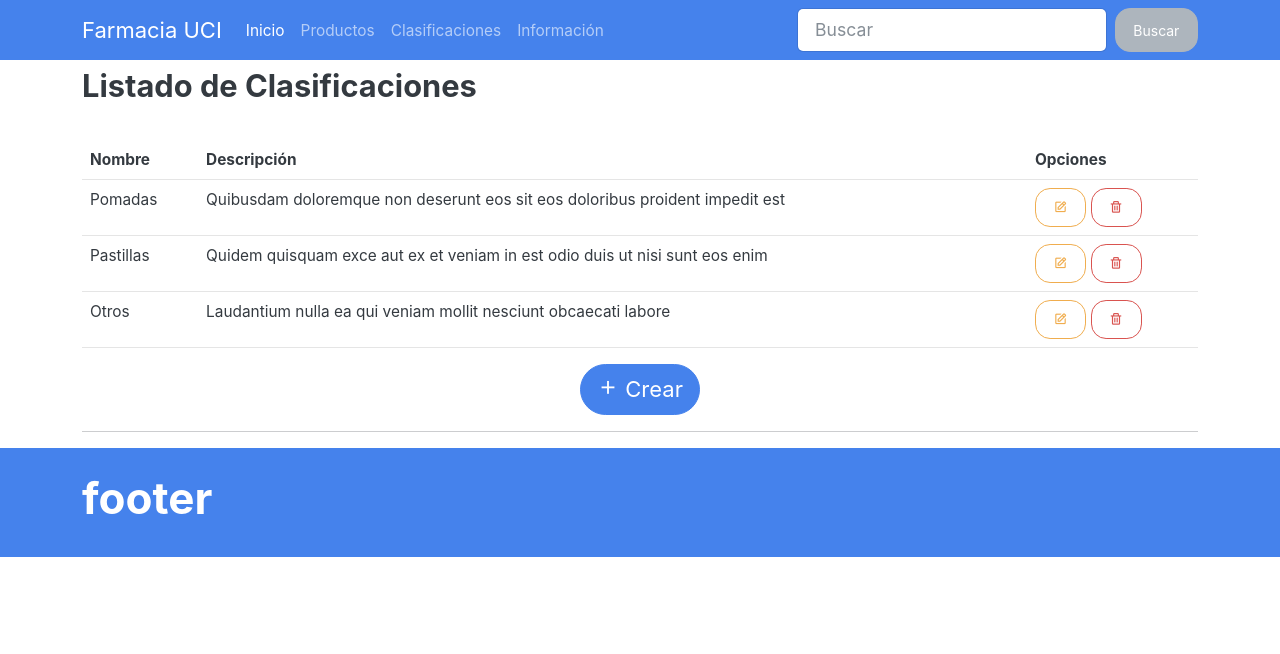
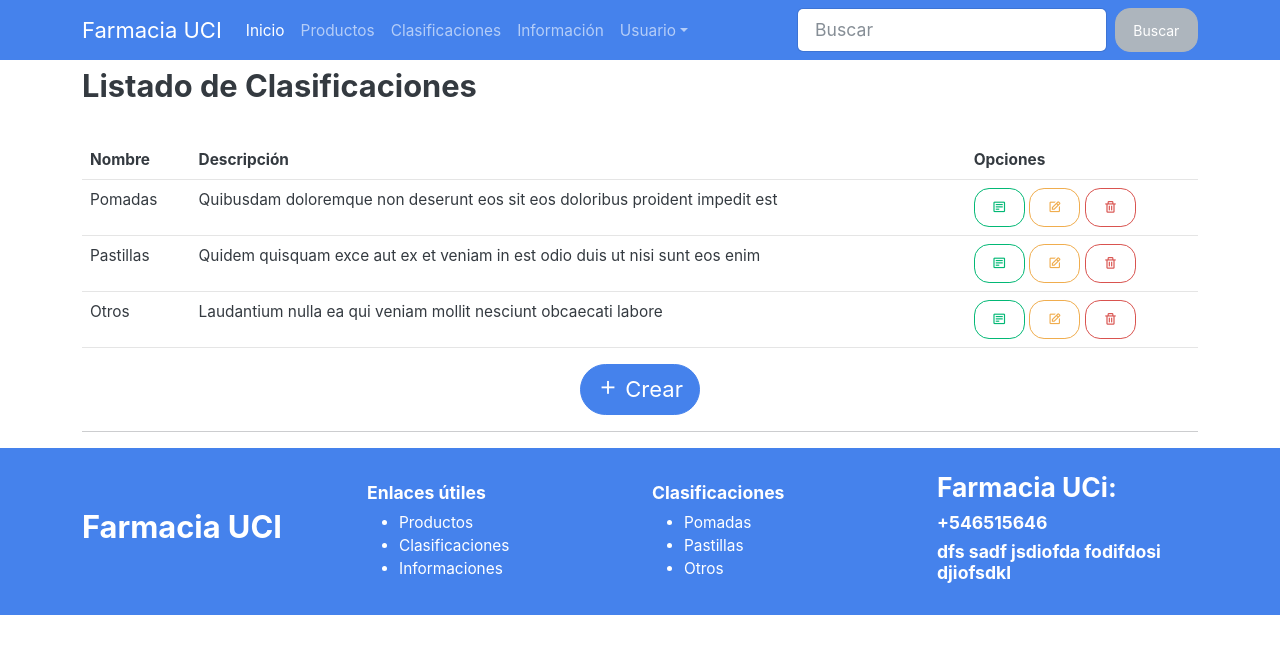
Before and after one commit to gveitia13/farmacia, a Django app: page /listar-clasificacion/ in a window 1280 px wide. Shown: the top 654 px of the page. Run offline with Django 4.2, Linux system fonts and the light colour scheme; data comes from the database, SQL or seed files in the repository; both versions use the stored data as it was after the commit; some libraries are stand-ins or nearby versions.

Commit message:
filter category and login and logout

```diff
--- a/app_core/urls.py
+++ b/app_core/urls.py
@@ -1,6 +1,7 @@
 from django.urls import path
 
-from app_core.views.categoria import CrearCategoria, ActualizarCategoria, ListarCategoria, EliminarCategoria
+from app_core.views.categoria import CrearCategoria, ActualizarCategoria, ListarCategoria, EliminarCategoria, \
+    FiltrarCategoria
 from app_core.views.farmacia import IndexView, CrearFarmacia, EliminarFarmacia, EditarFarmacia
 from app_core.views.producto import CrearProducto, ListarProducto, EditarProducto, EliminarProducto
 
@@ -12,6 +13,7 @@ urlpatterns = [
     path('editar-clasificacion/<int:pk>/', ActualizarCategoria.as_view(), name='categoria-editar'),
     path('eliminar-clasificacion/<int:pk>/', EliminarCategoria.as_view(), name='categoria-eliminar'),
     path('listar-clasificacion/', ListarCategoria.as_view(), name='categoria-list'),
+    path('filtrar-clasificacion/<int:pk>/', FiltrarCategoria.as_view(), name='categoria-filter'),
     # Producto
     path('crear-producto/', CrearProducto.as_view(), name='producto-crear'),
     path('listar-producto/', ListarProducto.as_view(), name='producto-list'),
--- a/app_core/views/categoria.py
+++ b/app_core/views/categoria.py
@@ -1,11 +1,11 @@
-from django.shortcuts import render
+from django.contrib.auth.mixins import LoginRequiredMixin
 from django.urls import reverse_lazy
 from django.views import generic
 
-from app_core.models import Categoria, Farmacia
+from app_core.models import Categoria, Farmacia, Producto
 
 
-class CrearCategoria(generic.CreateView):
+class CrearCategoria(LoginRequiredMixin, generic.CreateView):
     model = Categoria
     template_name = 'pages/create-update.html'
     success_url = reverse_lazy('categoria-list')
@@ -16,10 +16,11 @@ class CrearCategoria(generic.CreateView):
         context['text'] = 'Crear Clasificación'
         context['back_url'] = self.success_url
         context['farmacia'] = Farmacia.objects.first() if Farmacia.objects.exists() else None
+        context['clasificion_list'] = Categoria.objects.all()
         return context
 
 
-class ActualizarCategoria(generic.UpdateView):
+class ActualizarCategoria(LoginRequiredMixin, generic.UpdateView):
     model = Categoria
     template_name = 'pages/create-update.html'
     success_url = reverse_lazy('categoria-list')
@@ -30,6 +31,7 @@ class ActualizarCategoria(generic.UpdateView):
         context['text'] = f'Actualizar Clasificación {self.get_object()}'
         context['back_url'] = self.success_url
         context['farmacia'] = Farmacia.objects.first() if Farmacia.objects.exists() else None
+        context['clasificion_list'] = Categoria.objects.all()
         return context
 
 
@@ -48,10 +50,11 @@ class ListarCategoria(generic.ListView):
         context['text'] = 'Listado de Clasificaciones'
         context['add_url'] = reverse_lazy('categoria-crear')
         context['farmacia'] = Farmacia.objects.first() if Farmacia.objects.exists() else None
+        context['clasificion_list'] = Categoria.objects.all()
         return context
 
 
-class EliminarCategoria(generic.DeleteView):
+class EliminarCategoria(LoginRequiredMixin, generic.DeleteView):
     model = Categoria
     template_name = 'pages/delete.html'
     success_url = reverse_lazy('categoria-list')
@@ -61,4 +64,22 @@ class EliminarCategoria(generic.DeleteView):
         context['model_name'] = 'Categoría'
         context['back_url'] = self.success_url
         context['farmacia'] = Farmacia.objects.first() if Farmacia.objects.exists() else None
+        context['clasificion_list'] = Categoria.objects.all()
         return context
+
+
+class FiltrarCategoria(generic.DetailView):
+    model = Categoria
+    template_name = 'pages/products-cards.html'
+    success_url = reverse_lazy('categoria-list')
+
+    def get_context_data(self, **kwargs):
+        context = super().get_context_data()
+        context['model_name'] = 'Categoría'
+        context['back_url'] = self.success_url
+        context['farmacia'] = Farmacia.objects.first() if Farmacia.objects.exists() else None
+        context['clasificion_list'] = Categoria.objects.all()
+        category = self.get_object()
+        context['text'] = f'Productos de clasificación "{category}"'
+        context['object_list'] = Producto.objects.filter(categoria=category)
+        return context
--- a/templates/components/footer.html
+++ b/templates/components/footer.html
@@ -1,5 +1,32 @@
 <footer class="main-footer bg-primary text-white">
     <div class="container py-4">
-        <h1>footer</h1>
+        <div class="row d-flex align-items-center">
+            <div class="col-lg-3 col-md-4 col-sm-6 col-12">
+                <a href="{% if farmacia %}{% url 'farmacia-editar' farmacia.pk %}{% else %}{% url 'farmacia-crear' %}{% endif %}"
+                   class="nav-link"><h3>Farmacia UCI</h3></a>
+            </div>
+            <div class="col-lg-3 col-md-4 col-sm-6 col-12">
+                <a class="nav-link"><h6>Enlaces útiles</h6></a>
+                <ul class="mb-0">
+                    <li><a href="{% url 'producto-list' %}" class="nav-link">Productos</a></li>
+                    <li><a href="{% url 'categoria-list' %}" class="nav-link">Clasificaciones</a></li>
+                    <li><a href="#!" class="nav-link">Informaciones</a></li>
+                </ul>
+            </div>
+            <div class="col-lg-3 col-md-4 col-sm-6 col-12">
+                <a class="nav-link"><h6>Clasificaciones</h6></a>
+                <ul class="mb-0">
+                    {% for clasificion in clasificion_list %}
+                        <li><a href="{% url 'categoria-filter' clasificion.pk %}"
+                               class="nav-link">{{ clasificion.nombre }}</a></li>
+                    {% endfor %}
+                </ul>
+            </div>
+            <div class="col-lg-3 col-md-4 col-sm-6 col-12">
+                <h4>{{ farmacia.nombre }}:</h4>
+                <h6>{{ farmacia.telefono }}</h6>
+                <h6>{{ farmacia.direccion }}</h6>
+            </div>
+        </div>
     </div>
 </footer>
--- a/templates/components/navbar.html
+++ b/templates/components/navbar.html
@@ -1,7 +1,15 @@
 <nav class="navbar navbar-expand-lg navbar-dark bg-primary mb-2">
     <div class="container">
         <a class="navbar-brand"
-           href="{% if farmacia %}{% url 'farmacia-editar' farmacia.pk %}{% else %}{% url 'farmacia-crear' %}{% endif %}">
+           href="
+
+
+
+
+
+
+
+                   {% if farmacia %}{% url 'farmacia-editar' farmacia.pk %}{% else %}{% url 'farmacia-crear' %}{% endif %}">
             Farmacia UCI</a>
         <button class="navbar-toggler" type="button" data-bs-toggle="collapse" data-bs-target="#navbarColor01"
                 aria-controls="navbarColor01" aria-expanded="false" aria-label="Toggle navigation">
@@ -23,17 +31,20 @@
                 <li class="nav-item">
                     <a class="nav-link" href="#">Información</a>
                 </li>
-                {% comment %}                <li class="nav-item dropdown">
+                <li class="nav-item dropdown">
                     <a class="nav-link dropdown-toggle" data-bs-toggle="dropdown" href="#" role="button"
-                       aria-haspopup="true" aria-expanded="false">Dropdown</a>
+                       aria-haspopup="true" aria-expanded="false">Usuario</a>
                     <div class="dropdown-menu">
-                        <a class="dropdown-item" href="#">Action</a>
-                        <a class="dropdown-item" href="#">Another action</a>
-                        <a class="dropdown-item" href="#">Something else here</a>
+                        {% if request.user.is_authenticated  %}
+                            <a class="dropdown-item" href="{% url 'logout' %}">Cerrar sesión</a>
+                        {% else %}
+                            <a class="dropdown-item" href="{% url 'login' %}">Iniciar sesión</a>
+                        {% endif %}
+                        {% comment %}                        <a class="dropdown-item" href="#">Something else here</a>
                         <div class="dropdown-divider"></div>
-                        <a class="dropdown-item" href="#">Separated link</a>
+                        <a class="dropdown-item" href="#">Separated link</a>{% endcomment %}
                     </div>
-                </li>{% endcomment %}
+                </li>
             </ul>
             <form class="d-flex">
                 <input class="form-control me-sm-2" type="search" name="search" placeholder="Buscar">
--- a/templates/pages/table-list.html
+++ b/templates/pages/table-list.html
@@ -11,6 +11,8 @@
             <td>{{ object.nombre }}</td>
             <td>{{ object.descripcion }}</td>
             <td>
+                <a href="{% url 'categoria-filter' object.pk %}" class="btn btn-outline-success" title="Filtrar"><i
+                        class="bx bx-detail"></i></a>
                 <a href="{% url 'categoria-editar' object.pk %}" title="Editar" class="btn btn-outline-warning"><i
                         class="bx bx-edit"></i></a>
                 <a href="{% url 'categoria-eliminar' object.pk %}" class="btn btn-outline-danger" title="Eliminar"><i
--- /dev/null
+++ b/templates/registration/login.html
@@ -0,0 +1 @@
+{% extends 'admin/login.html' %}
--- a/yimi/settings.py
+++ b/yimi/settings.py
@@ -134,3 +134,7 @@ MEDIA_ROOT = os.path.join(BASE_DIR, 'media/')
 # https://docs.djangoproject.com/en/4.2/ref/settings/#default-auto-field
 
 DEFAULT_AUTO_FIELD = 'django.db.models.BigAutoField'
+
+LOGIN_URL = reverse_lazy('login')
+LOGIN_REDIRECT_URL = reverse_lazy('index')
+LOGOUT_REDIRECT_URL = reverse_lazy('index')
--- a/yimi/urls.py
+++ b/yimi/urls.py
@@ -24,6 +24,7 @@ from yimi import settings
 urlpatterns = [
     path('admin/', admin.site.urls),
     path('', include('app_core.urls')),
+    path('accounts/', include('django.contrib.auth.urls')),
 ]
 
 urlpatterns += staticfiles_urlpatterns()
```
Also changed, not shown: app_core/views/farmacia.py (+10 -4 lines), app_core/views/producto.py (+9 -4 lines), db.sqlite3.
